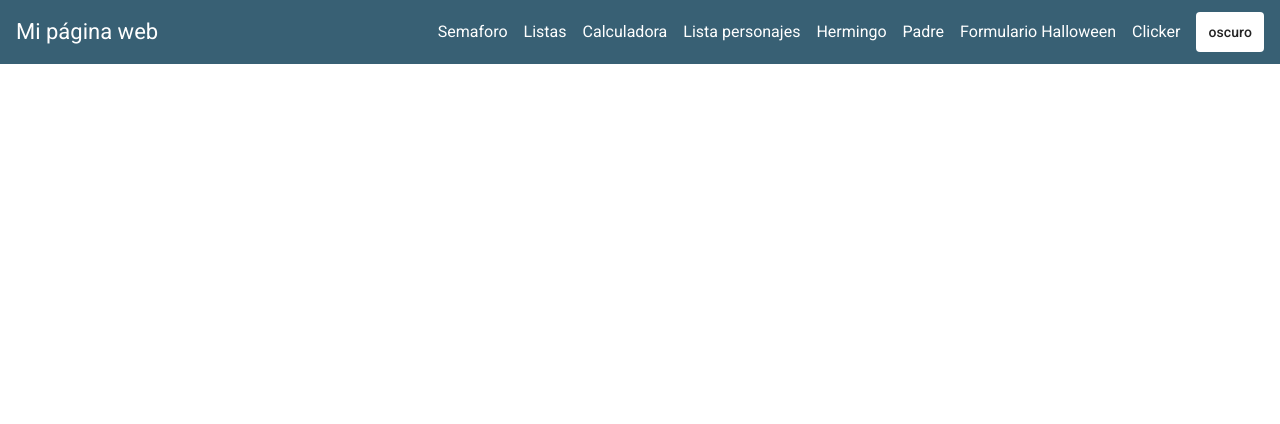
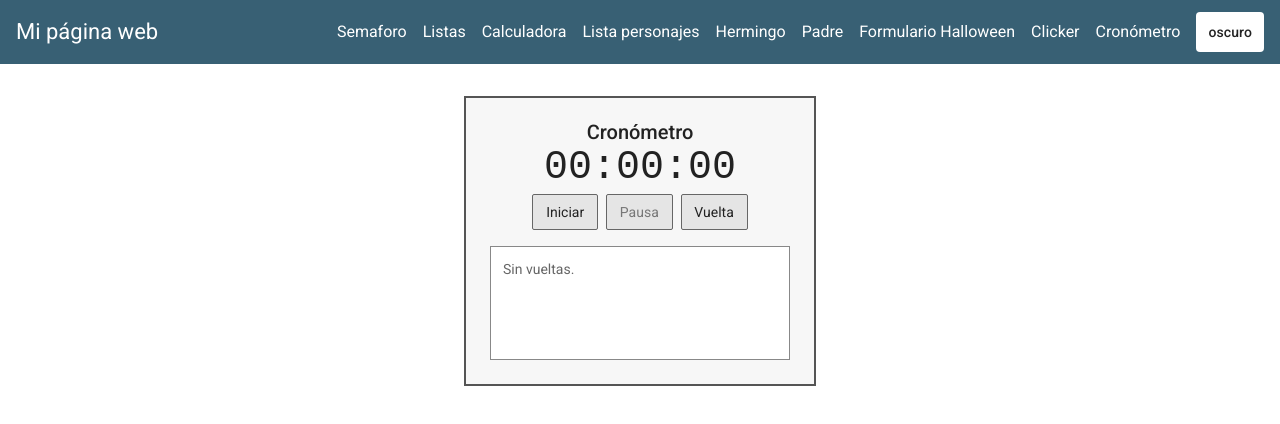
Before and after one commit to Alex230199/Primerproyecto, an Angular app: page /cronometro in a window 1280 px wide. Before the commit this address led to /. Shown: the top 424 px of the page. Built offline with nearby package versions, Linux system fonts and the light colour scheme.

Commit message:
cronometro prática examen (interfaz)

```diff
--- a/src/app/app.routes.ts
+++ b/src/app/app.routes.ts
@@ -8,6 +8,7 @@ import { Menu } from './components/menu/menu';
 import{Formulariohalloween}from './components/formulariohalloween/formulariohalloween';
 import { Padre } from './components/padre/padre';
 import { Clicker } from './components/clicker/clicker';
+import { Cronometro } from './components/cronometro/cronometro';
 
 
 export const routes: Routes = [
@@ -20,4 +21,5 @@ export const routes: Routes = [
   { path: 'Padre', component: Padre },
   {path: 'formulariohalloween', component: Formulariohalloween},
   { path: 'Clicker', component: Clicker},
+  { path: 'cronometro', component: Cronometro },
 ];
--- /dev/null
+++ b/src/app/components/cronometro/cronometro.css
@@ -0,0 +1,74 @@
+.reloj {
+  box-sizing: border-box;
+  width: min(100% - 2rem, 22rem);
+  margin: 2rem auto;
+  padding: 1.5rem;
+  border: 2px solid #555;
+  background: #f7f7f7;
+  color: #222;
+  text-align: center;
+}
+
+h2 {
+  margin: 0 0 1rem;
+  font-size: 1.25rem;
+  font-weight: 500;
+}
+
+.tiempo {
+  margin: 0 0 1rem;
+  font-family: monospace;
+  font-size: 2.5rem;
+  font-variant-numeric: tabular-nums;
+}
+
+.botones {
+  display: flex;
+  justify-content: center;
+  gap: 0.5rem;
+  margin-bottom: 1rem;
+}
+
+button {
+  padding: 0.45rem 0.8rem;
+  border: 1px solid #666;
+  border-radius: 2px;
+  background: #e5e5e5;
+  color: #222;
+  font: inherit;
+  cursor: pointer;
+}
+
+button:hover:not(:disabled) {
+  background: #d5d5d5;
+}
+
+button:disabled {
+  color: #777;
+  cursor: default;
+}
+
+.vueltas {
+  min-height: 7rem;
+  max-height: 14rem;
+  overflow-y: auto;
+  border: 1px solid #888;
+  background: #fff;
+  text-align: left;
+}
+
+ol {
+  margin: 0;
+  padding: 0.5rem 0.5rem 0.5rem 2.5rem;
+}
+
+li {
+  padding: 0.15rem 0;
+  font-family: monospace;
+}
+
+.vacio {
+  margin: 0;
+  padding: 0.75rem;
+  color: #666;
+}
--- /dev/null
+++ b/src/app/components/cronometro/cronometro.html
@@ -0,0 +1,25 @@
+<div class="reloj">
+  <h2>Cronómetro</h2>
+
+  <p class="tiempo" role="timer" aria-live="off">
+    {{ tiempo(segundos()) }}
+  </p>
+
+  <div class="botones">
+    <button type="button" (click)="alternar()" [disabled]="activo">Iniciar</button>
+    <button type="button" (click)="alternar()" [disabled]="!activo">Pausa</button>
+    <button type="button" (click)="registrar()">Vuelta</button>
+  </div>
+
+  <div class="vueltas" aria-label="Vueltas">
+    @if (vueltas.length === 0) {
+      <p class="vacio">Sin vueltas.</p>
+    } @else {
+      <ol>
+        @for (vuelta of vueltas; track $index) {
+          <li>{{ tiempo(vuelta) }}</li>
+        }
+      </ol>
+    }
+  </div>
+</div>
--- /dev/null
+++ b/src/app/components/cronometro/cronometro.ts
@@ -0,0 +1,46 @@
+import { Component, OnDestroy, signal } from '@angular/core';
+
+@Component({
+  selector: 'app-cronometro',
+  styleUrl: './cronometro.css',
+  templateUrl: './cronometro.html',
+})
+export class Cronometro implements OnDestroy {
+  segundos = signal(0);
+  vueltas: number[] = [];
+  activo = false;
+
+  private intervalo = 0;
+  private ultimaVuelta = 0;
+
+  alternar(): void {
+    if (this.activo) {
+      window.clearInterval(this.intervalo);
+      this.intervalo = 0;
+      this.activo = false;
+    } else {
+      this.activo = true;
+      this.intervalo = window.setInterval(() => {
+        this.segundos.update(valor => valor + 1);
+      }, 1000);
+    }
+  }
+
+  registrar(): void {
+    const segundos = this.segundos();
+    this.vueltas.push(segundos - this.ultimaVuelta);
+    this.ultimaVuelta = segundos;
+  }
+
+  tiempo(segundos: number): string {
+    const horas = Math.floor(segundos / 3600);
+    const minutos = Math.floor(segundos / 60) % 60;
+    const resto = segundos % 60;
+
+    return `${String(horas).padStart(2, '0')}:${String(minutos).padStart(2, '0')}:${String(resto).padStart(2, '0')}`;
+  }
+
+  ngOnDestroy(): void {
+    window.clearInterval(this.intervalo);
+  }
+}
--- a/src/app/components/menu/menu.html
+++ b/src/app/components/menu/menu.html
@@ -10,6 +10,7 @@
   <a routerLink ="/Padre"> Padre </a>
   <a routerLink="/formulariohalloween">Formulario Halloween</a>
   <a routerLink="/Clicker">Clicker</a>
+  <a routerLink="/cronometro">Cronómetro</a>
   <button mat-button type="button" (click)="temaService.cambiarTema()">
     {{ temaService.modoOscuro() ? 'claro' : 'oscuro' }}
   </button>
```
Also changed, not shown: 1 other file (tests, documents, lock files or other folders).
